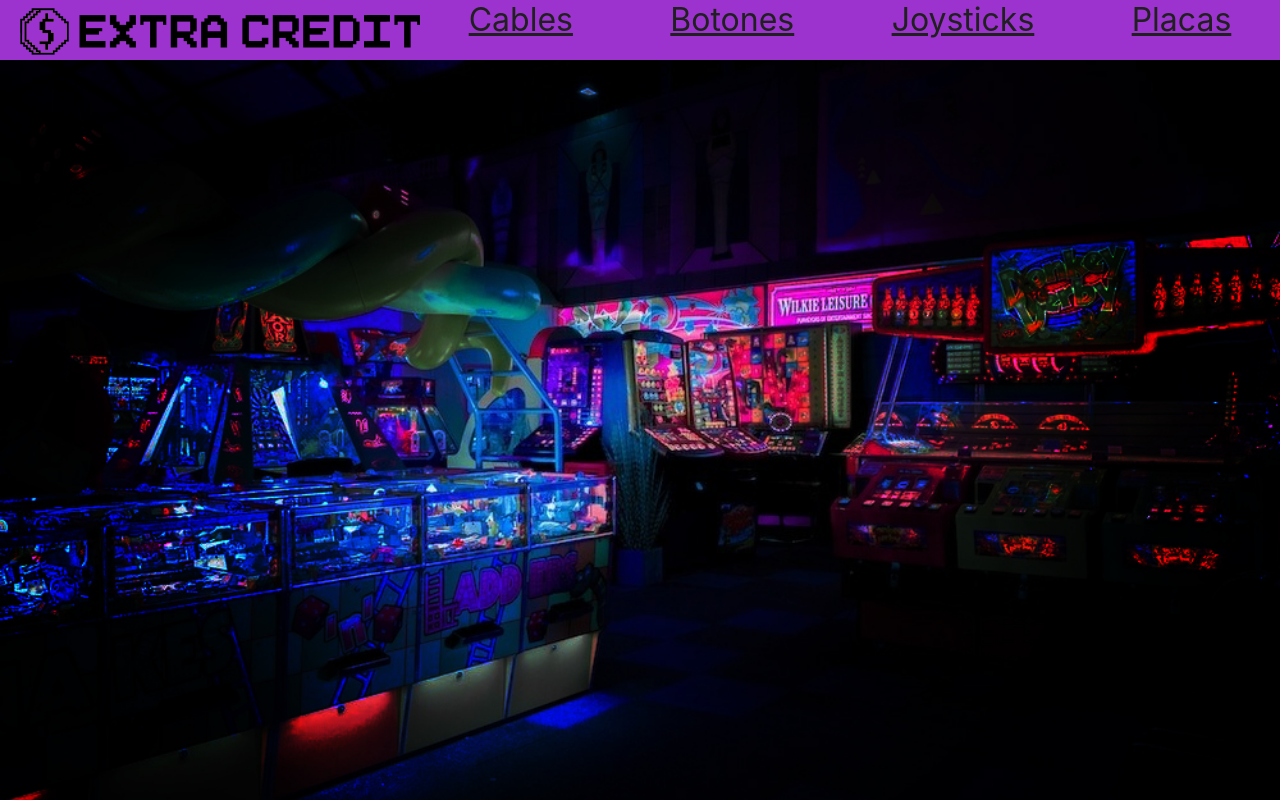
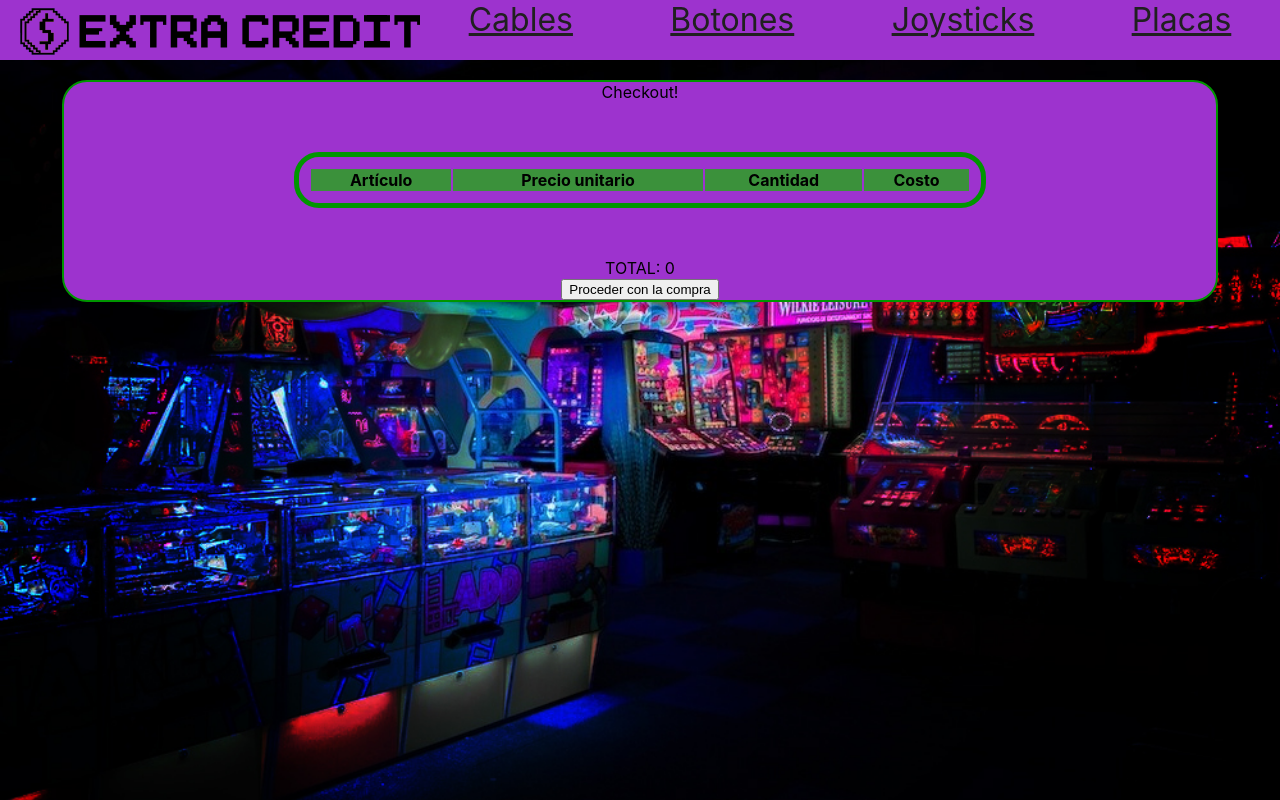
Before and after one commit to arianvivo/vivo-extracredit, a React (Create React App) app: page /checkout in a window 1280 px wide. Before the commit this address had no page. Built offline with nearby package versions, Linux system fonts and the light colour scheme.

Commit message:
added checkout

```diff
--- a/package.json
+++ b/package.json
@@ -6,8 +6,10 @@
     "@testing-library/jest-dom": "^5.16.5",
     "@testing-library/react": "^13.4.0",
     "@testing-library/user-event": "^13.5.0",
+    "bootstrap": "^5.2.3",
     "firebase": "^9.21.0",
     "react": "^18.2.0",
+    "react-bootstrap": "^2.7.4",
     "react-dom": "^18.2.0",
     "react-router-dom": "^6.10.0",
     "react-scripts": "5.0.1",
--- a/src/App.js
+++ b/src/App.js
@@ -5,6 +5,7 @@ import Navbar from './components/navbar';
 import Body from './components/Body';
 import ItemListContainer from './components/ItemListContainer';
 import ItemDetailContainer from './components/ItemDetailContainer';
+import Checkout from './components/Checkout'
 import { BrowserRouter, Routes, Route } from 'react-router-dom';
 import { CartProvider } from './context/CartContext';
 import Cart from './components/Cart';
@@ -22,6 +23,7 @@ function App() {
             <Route path='/category/:categoryId' element={ <ItemListContainer /> } />
             <Route path='/item/:itemId' element={ <ItemDetailContainer/> } />
             <Route path='/cart' element={ <Cart />} />
+            <Route path='/checkout' element={ <Checkout /> } />
             <Route path="*" element={<h>404 NOT FOUND</h>} />
           </Routes>
         </CartProvider>
--- a/src/components/CartItem/index.js
+++ b/src/components/CartItem/index.js
@@ -6,7 +6,7 @@ import './styles.css'
 
 const CartItem = ({id, name, img, price, quantity}) => {
 
-    const {clearCart, removeItem} = useContext(CartContext)
+    const { removeItem } = useContext(CartContext)
 
     return (
         <article className="CartItem">
--- /dev/null
+++ b/src/components/Checkout/index.js
@@ -0,0 +1,50 @@
+import './styles.css'
+import Table from 'react-bootstrap/Table';
+import { useContext } from 'react';
+import { CartContext } from '../../context/CartContext';
+import { Button } from 'bootstrap';
+
+
+const Checkout = ({props}) => {
+
+    const {cart, totalQuantity, totalPrice} = useContext(CartContext);
+
+    return (
+        <div className='checkout-wrapper'>
+            Checkout!
+
+            <Table striped bordered hover size="sm">
+                <thead>
+                    <tr>
+                    <th>Artículo</th>
+                    <th>Precio unitario</th>
+                    <th>Cantidad</th>
+                    <th>Costo</th>
+                    </tr>
+                </thead>
+
+                <tbody>
+                    {cart.map( prod => {
+
+                        {console.log(prod); console.log(prod.name)}
+                        return(
+                        <tr>
+                            <td>{prod.name}</td>
+                            <td>{prod.price}</td>
+                            <td>{prod.quantity}</td>
+                            <td>{prod.price * prod.quantity}</td>
+                        </tr>
+                        )
+                    }
+                    )}
+                </tbody>
+            </Table>
+                <div>
+                    TOTAL: {totalPrice}
+                </div>
+                <button>Proceder con la compra</button>
+        </div>
+        )
+    }
+
+    export default Checkout;
--- /dev/null
+++ b/src/components/Checkout/styles.css
@@ -0,0 +1,23 @@
+.checkout-wrapper {
+    margin: 20px auto;
+    border-radius: 25px;
+
+    width: 90%;
+    background-color: rgb(157, 51, 206);
+    border: 2px solid rgb(0, 150, 0);
+    ;
+}
+
+
+Table {
+    width: 60%;
+    margin: 50px auto;
+    border: 5px solid rgb(0, 150, 0);
+    border-radius: 25px;
+    padding: 10px;
+}
+
+Table thead {
+    background-color: rgb(59, 145, 59);
+    ;
+}
--- a/src/context/CartContext.js
+++ b/src/context/CartContext.js
@@ -19,7 +19,7 @@ export const CartProvider = ({children}) => {
         cart.map( prod => {
           total += (prod.price * prod.quantity)
         })
-          setTotalPrice(total)
+        setTotalPrice(total)
     }, [cart])
 
     const addItem = (item, quantity) => {
```
Also changed, not shown: 1 other file (tests, documents, lock files or other folders).
